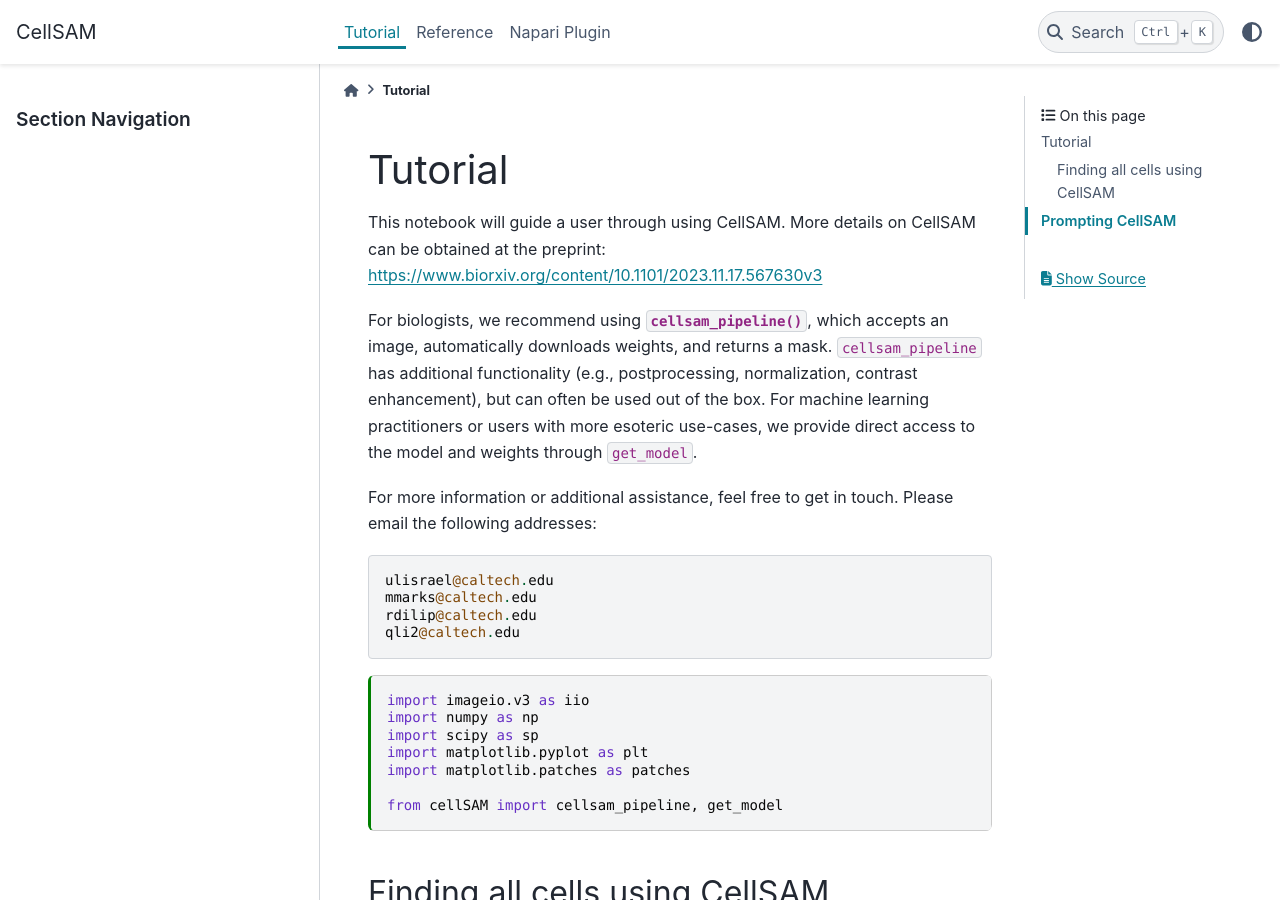
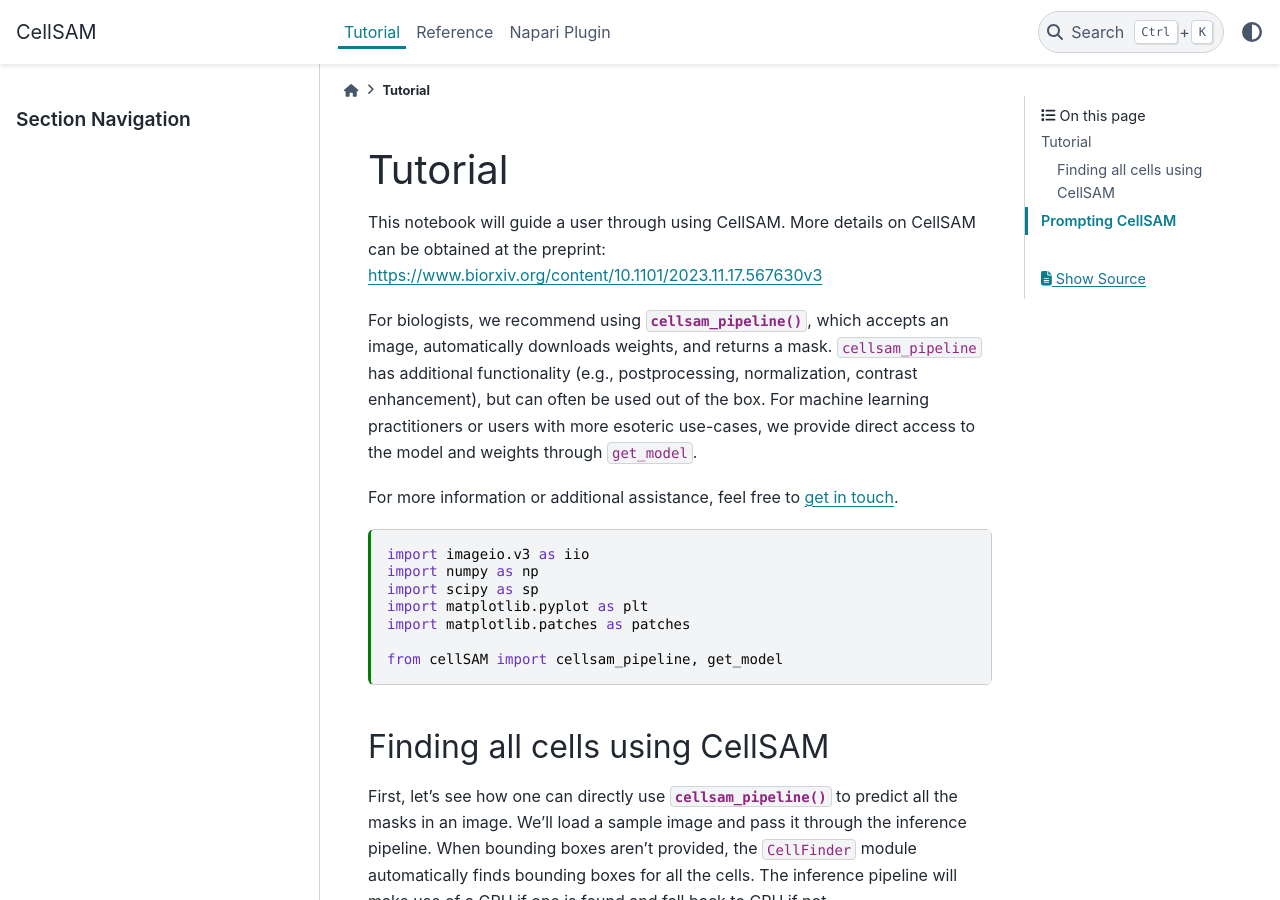
Before and after one commit to vanvalenlab/cellSAM, a Sphinx documentation site: the page built from docs/tutorial.md, in a window 1280 px wide and 900 px high. Built offline with Sphinx 7.4.7 and the PyData theme 0.15.4, drawn with Linux system fonts in a browser that asks for light colours; pages that are not in the unit, such as notebooks, are missing from menus.

Commit message:
Replace emails with gh issue link.

````diff
--- a/docs/tutorial.md
+++ b/docs/tutorial.md
@@ -23,14 +23,9 @@
 For machine learning practitioners or users with more esoteric use-cases, we
 provide direct access to the model and weights through `get_model`.
 
-For more information or additional assistance, feel free to get in touch.
-Please email the following addresses:
-```
-ulisrael@caltech.edu
-mmarks@caltech.edu
-rdilip@caltech.edu
-qli2@caltech.edu
-```
+For more information or additional assistance, feel free to [get in touch][gh-issue].
+
+[gh-issue]: https://github.com/vanvalenlab/cellSAM/issues
 
 ```{code-cell} ipython3
 import imageio.v3 as iio
````
